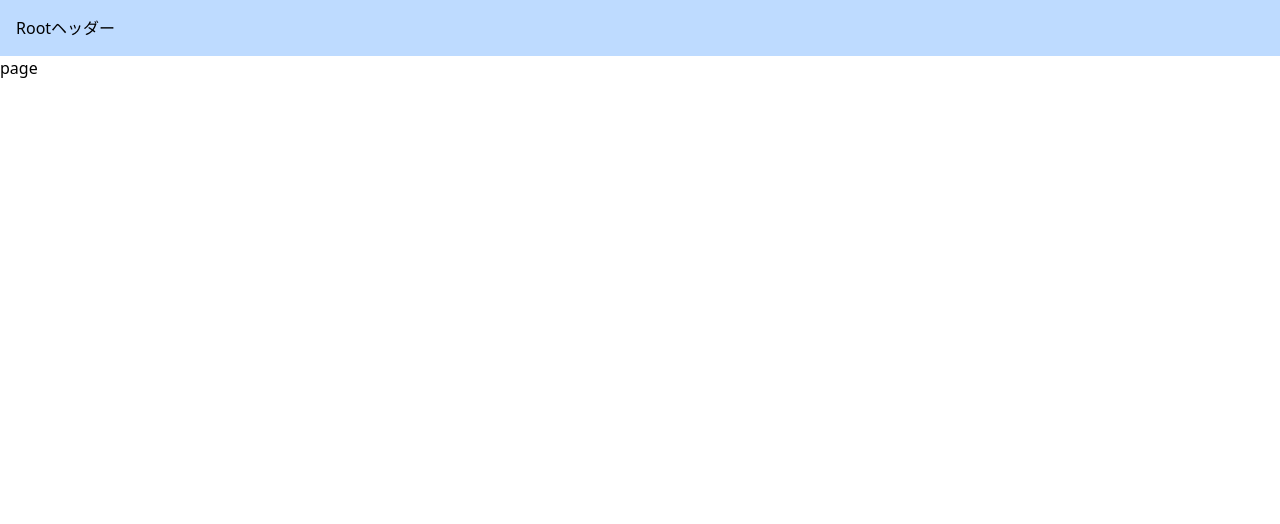
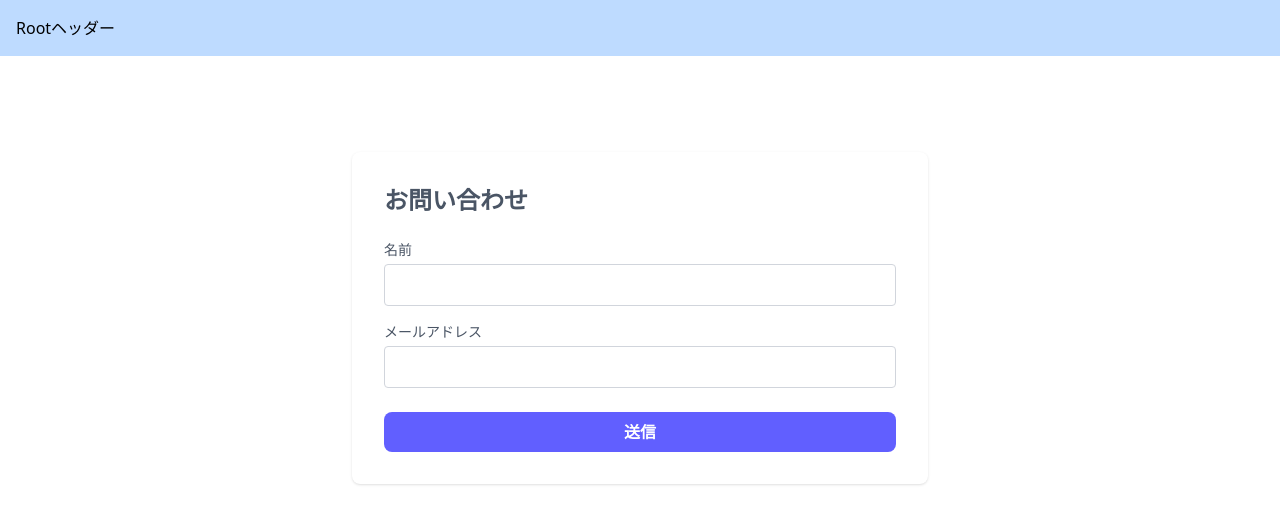
Before and after one commit to ryoma-abe/next-udemy-practice, a Next.js app: page /contacts in a window 1280 px wide. Shown: the top 524 px of the page. Built offline with nearby package versions, Linux system fonts and the light colour scheme.

Commit message:
連絡先ページにContactFormコンポーネントを追加し、フォームのスタイルと構造を改善しました。また、画像コンポーネントの高さを指定しました。

```diff
--- a/src/app/contacts/page.tsx
+++ b/src/app/contacts/page.tsx
@@ -1,5 +1,9 @@
+import ContactForm from "@/components/ContactForm";
+
 export default function ContactPage() {
   return (
-    <div>page</div>
-  )
+    <div>
+      <ContactForm />
+    </div>
+  );
 }
--- a/src/app/rendering/isr/page.tsx
+++ b/src/app/rendering/isr/page.tsx
@@ -12,7 +12,7 @@ export default async function SSGPage() {
   return (
     <div>
       ISR 10秒ごとにリロード:{timestamp}
-      <Image src={image} width={400} alt="" />
+      <Image src={image} width={400} height={400} alt="" />
     </div>
   );
 }
--- a/src/app/rendering/ssg/page.tsx
+++ b/src/app/rendering/ssg/page.tsx
@@ -9,7 +9,7 @@ export default async function SSGPage() {
   return (
     <div>
       SSG:ビルド時に生成され固定{timestamp}
-      <Image src={image} width={400} alt="" />
+      <Image src={image} width={400} height={400} alt="" />
     </div>
   );
 }
--- a/src/app/rendering/ssr/page.tsx
+++ b/src/app/rendering/ssr/page.tsx
@@ -12,7 +12,7 @@ export default async function SSRPage() {
   return (
     <div>
       SSR:毎回リロード：{timestamp}
-      <Image src={image} width={400} alt="" />
+      <Image src={image} width={400} height={400} alt="" />
     </div>
   );
 }
--- a/src/components/ContactForm.tsx
+++ b/src/components/ContactForm.tsx
@@ -2,40 +2,43 @@
 
 export default function ContactForm() {
   return (
-    <div>
-      <form action="">
     <div className="py-24 text-gray-600">
-          <div className="md:w-1/2 bg-white rounded-lg p-8 flex flex-col mx-auto shadow-md">
-            <h2 className="text-lg mb-2">お問い合わせ</h2>
+      <form
+        action=""
+        className="max-w-xl mx-auto bg-white p-8 rounded-lg shadow"
+      >
+        <h2 className="text-2xl font-semibold mb-6">お問い合わせ</h2>
+
         <div className="mb-4">
-              <label htmlFor="name" className="text-sm">
+          <label htmlFor="name" className="block text-sm font-medium mb-1">
             名前
           </label>
           <input
-                type="name"
+            type="text"
             id="name"
             name="name"
-                className="w-ful bg-white rounded border border-gray-300
-focus:border-indigo-500 focus:ring-2 focus:ring-indigo-200 outline-none py-1 px-3 leading-8"
+            className="w-full rounded border border-gray-300 px-3 py-2 text-gray-700 focus:border-indigo-500 focus:ring focus:ring-indigo-200 focus:ring-opacity-50 outline-none"
           />
         </div>
-            <div className="mb-4">
-              <label htmlFor="email" className="text-sm">
+
+        <div className="mb-6">
+          <label htmlFor="email" className="block text-sm font-medium mb-1">
             メールアドレス
           </label>
           <input
             type="email"
             id="email"
             name="email"
-                className="w-ful bg-white rounded border border-gray-300
-focus:border-indigo-500 focus:ring-2 focus:ring-indigo-200 outline-none py-1 px-3 leading-8"
+            className="w-full rounded border border-gray-300 px-3 py-2 text-gray-700 focus:border-indigo-500 focus:ring focus:ring-indigo-200 focus:ring-opacity-50 outline-none"
           />
         </div>
-            <button className="text-white bg-indigo-500 py-2 px-6 hover:bg-indigo-600 rounded text-lg">
+
+        <button
+          type="submit"
+          className="w-full bg-indigo-500 hover:bg-indigo-600 text-white font-semibold py-2 rounded-lg transition-colors duration-200"
+        >
           送信
         </button>
-          </div>
-        </div>
       </form>
     </div>
   );
```
Lines whose indentation alone changed are shown as unchanged.
